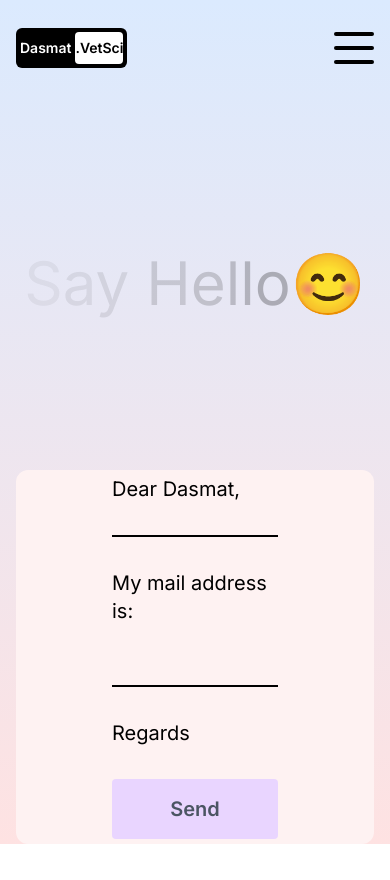
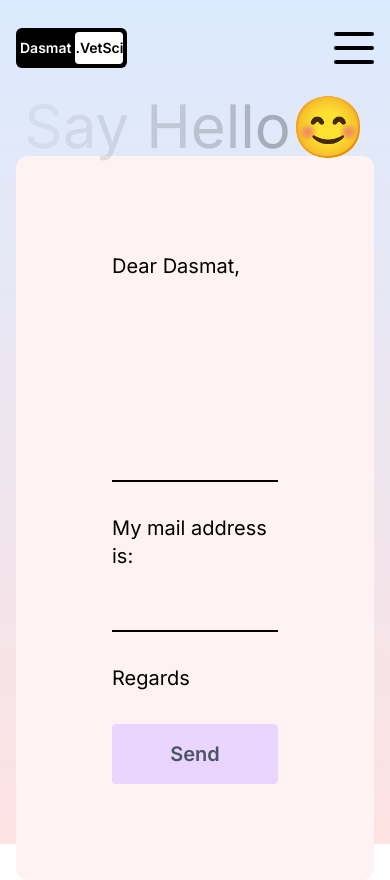
Before and after one commit to Litun098/dasmat-marndi-portfolio, a Next.js app: page /contact in a window 390 px wide. Before the commit the page ends 844 px from the top, so only its background shows below. Built offline with nearby package versions, Linux system fonts and the light colour scheme.

Commit message:
fixed contact error

```diff
--- a/src/app/contact/page.jsx
+++ b/src/app/contact/page.jsx
@@ -44,7 +44,7 @@ const ContactPage = () => {
     >
       <div className="h-full flex flex-col lg:flex-row px-4 sm:px-8 md:px-12 lg:px-20 xl:px-48">
         {/* TEXT CONTAINER */}
-        <div className="h-1/2 lg:h-full lg:w-1/2 flex items-center justify-center text-6xl">
+        <div className="h-1/2 lg:h-full lg:w-1/2 flex items-center justify-center text-6xl z-50">
           <div>
             {text.split("").map((letter, index) => (
               <motion.span
@@ -67,7 +67,7 @@ const ContactPage = () => {
         <form
           onSubmit={sendEmail}
           ref={form}
-          className="h-1/2 lg:h-full lg:w-1/2 bg-red-50 rounded-xl text-xl flex flex-col gap-8 justify-center p-24"
+          className="md:h-full lg:w-1/2 bg-red-50 rounded-xl text-xl flex flex-col gap-8 justify-center p-24 z-30"
         >
           <span>Dear Dasmat,</span>
           <textarea
```
